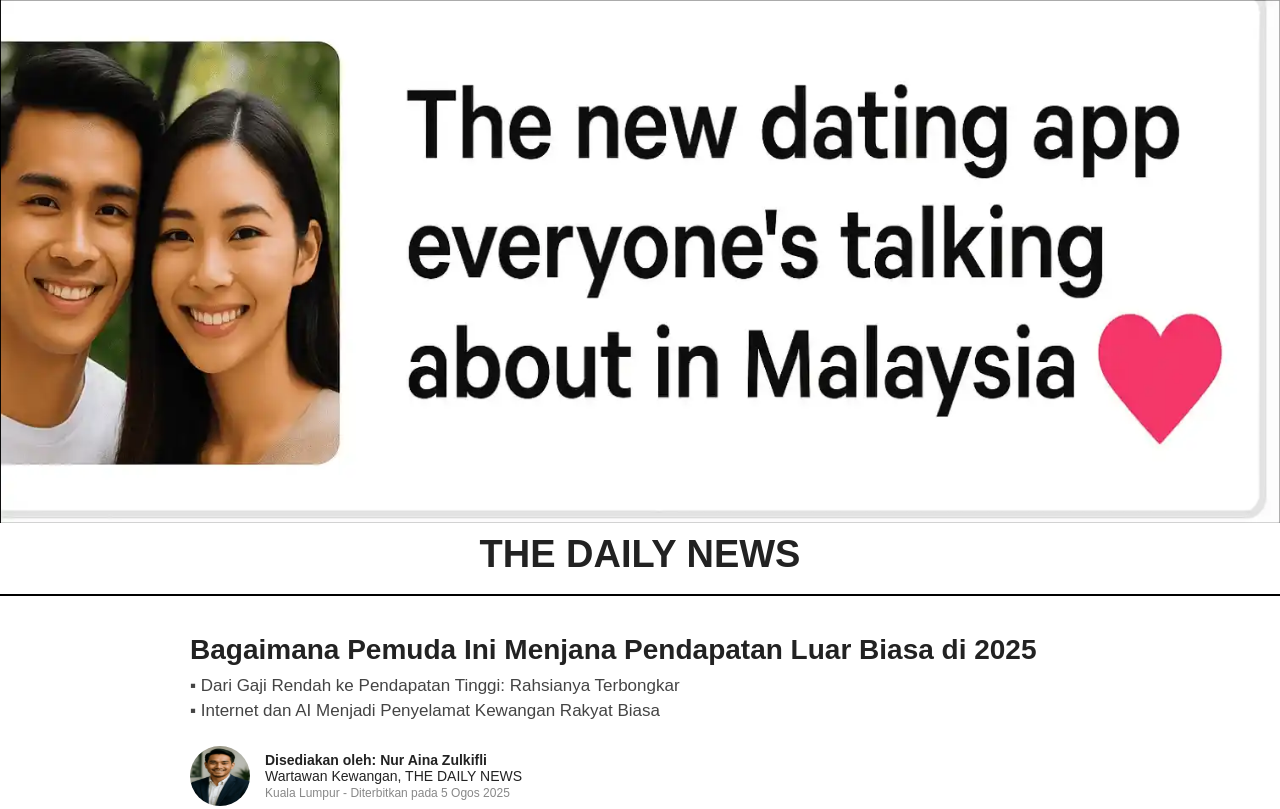
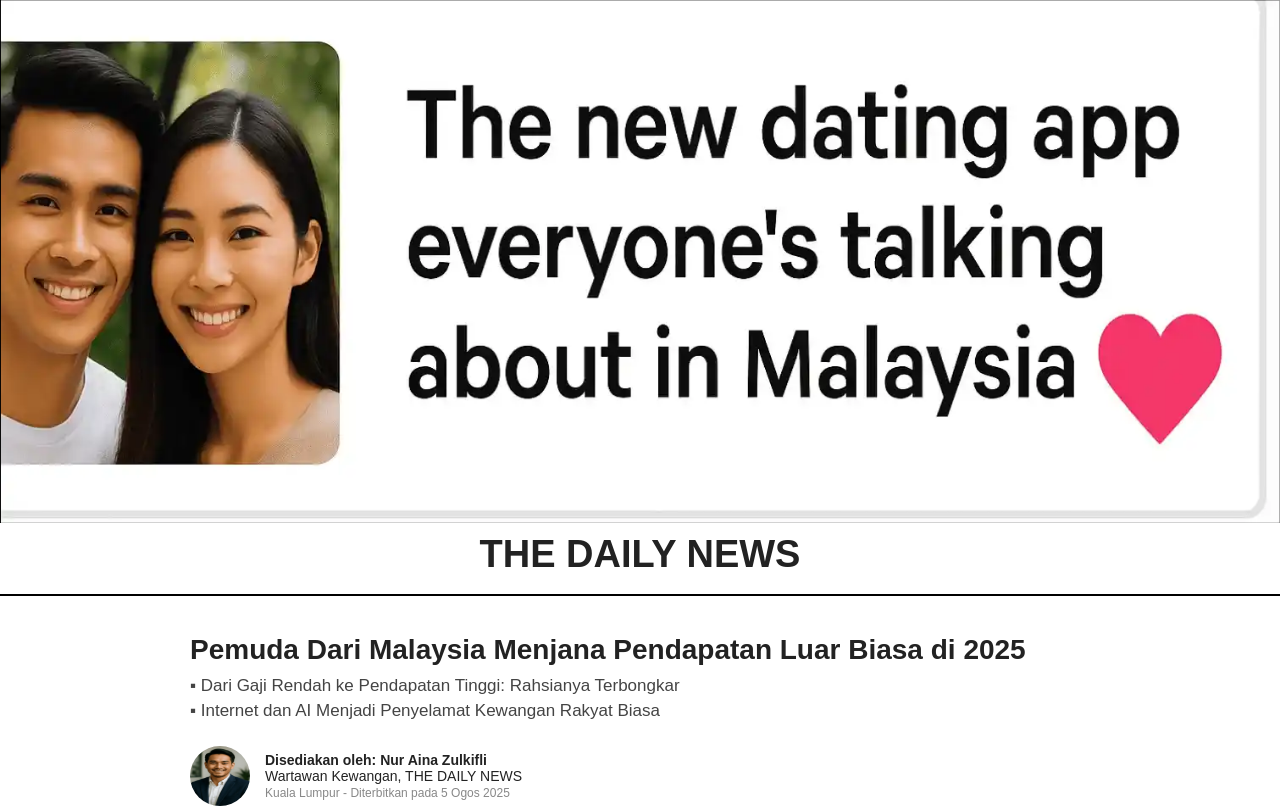
Before and after one commit to Soldati1968/malasia_lp, a plain HTML site: page index.html in a window 1280 px wide. Shown: the top 809 px of the page. Drawn offline with Linux system fonts and the light colour scheme; no server answers.

Commit message:
Update index.html

```diff
--- a/index.html
+++ b/index.html
@@ -306,22 +306,26 @@
   </script>
 
   <script>
-    document.addEventListener("DOMContentLoaded", function() {
-      const headline = document.querySelector('.main-title');
-      if (headline) {
-        fetch('http://ip-api.com/json/?fields=status,city')
-          .then(response => response.json())
-          .then(data => {
-            if (data.status === 'success' && data.city) {
-              headline.textContent = `Pemuda Dari ${data.city} Menjana Pendapatan Luar Biasa di 2025`;
-            }
-          })
-          .catch(error => {
-            console.error('Error al obtener la geolocalización:', error);
-          });
-      }
-    });
-  </script>
+  document.addEventListener("DOMContentLoaded", function () {
+    const headline = document.querySelector(".main-title");
+    if (headline) {
+      const city = window.CITY_NAME || "";
+      const code = window.COUNTRY_CODE || "MY";
+      const countries = {
+        "MY": "Malaysia",
+        "ID": "Indonesia",
+        "PH": "Filipina",
+        "IN": "India",
+        "PK": "Pakistan",
+        "BD": "Bangladesh",
+        "ES": "Sepanyol"
+      };
+      const location = city ? city : countries[code] || "negara anda";
+      headline.textContent = `Pemuda Dari ${location} Menjana Pendapatan Luar Biasa di 2025`;
+    }
+  });
+</script>
+
 
 </body>
 </html>
```
